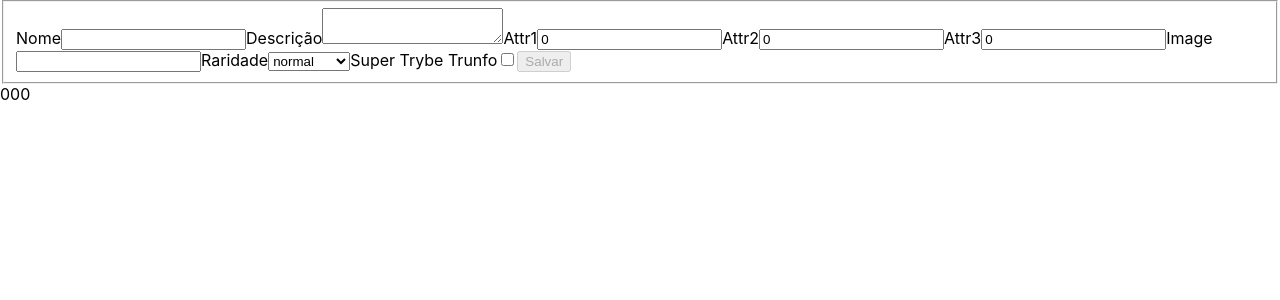
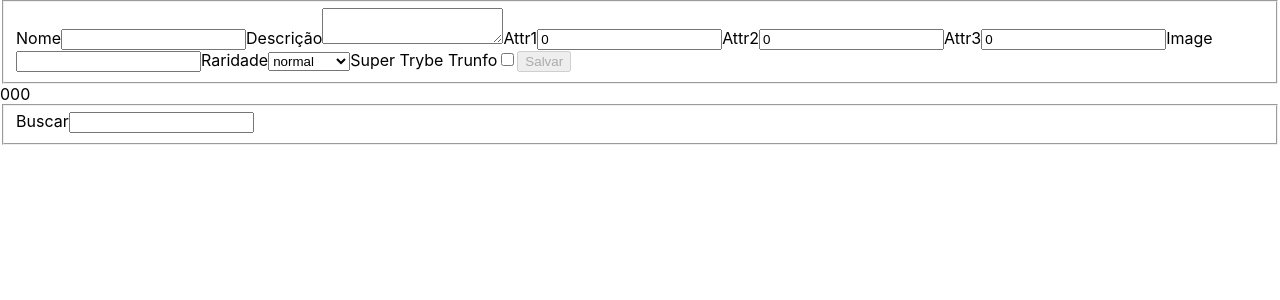
Before and after one commit to tryber/sd-013-a-project-tryunfo-beta, a React (Create React App) app: page / in a window 1280 px wide. Shown: the top 300 px of the page. Built offline with nearby package versions, Linux system fonts and the light colour scheme.

Commit message:
resolve requesito 10

```diff
--- a/src/App.js
+++ b/src/App.js
@@ -1,5 +1,5 @@
 import React from 'react';
-import { Form, Card } from './components';
+import { Form, Card, Filters } from './components';
 
 class App extends React.Component {
   constructor(props) {
@@ -22,6 +22,7 @@ class App extends React.Component {
     this.onSaveButtonClick = this.onSaveButtonClick.bind(this);
     this.excludeButton = this.excludeButton.bind(this);
     this.setIsSaveButtonDisabled = this.setIsSaveButtonDisabled.bind(this);
+    this.setFilterByName = this.setFilterByName.bind(this);
   }
 
   componentDidUpdate(_previousProps, previousState) {
@@ -73,6 +74,12 @@ class App extends React.Component {
           cardRare: prevState.cardRare,
           cardTrunfo: prevState.cardTrunfo,
         }],
+    }));
+  }
+
+  setFilterByName(value) {
+    this.setState((prevState) => ({
+      cardList: prevState.cardList.filter((item) => item.cardName.includes(value)),
     }));
   }
 
@@ -164,6 +171,9 @@ class App extends React.Component {
           cardRare={ cardRare }
           cardTrunfo={ cardTrunfo }
         />
+        <Filters
+          setFilterByName={ (value) => this.setFilterByName(value) }
+        />
         <section>
           { cardList.map((item) => (
             <Card
--- /dev/null
+++ b/src/components/Filters.js
@@ -0,0 +1,24 @@
+import React, { Component } from 'react';
+
+class Filters extends Component {
+  render() {
+    const { setFilterByName } = this.props;
+
+    return (
+      <form>
+        <fieldset>
+          <label>
+            Buscar
+            <input
+              data-testid="name-filter"
+              type="text"
+              onChange={ ({ target }) => setFilterByName(target.value) }
+            />
+          </label>
+        </fieldset>
+      </form>
+    );
+  }
+}
+
+export default Filters;
--- a/src/components/index.js
+++ b/src/components/index.js
@@ -1,2 +1,3 @@
 export { default as Form } from './Form';
 export { default as Card } from './Card';
+export { default as Filters } from './Filters';
```
